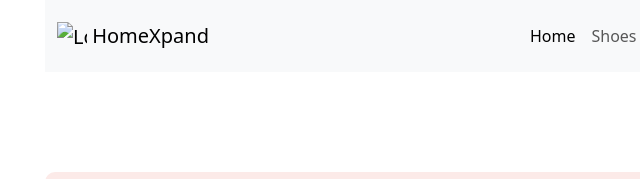
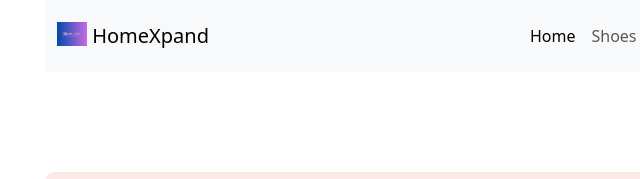
Before and after one commit to alriad56/HomeXpand, a plain HTML site: page index.html in a window 1280 px wide. Shown: the top 179 px of the page, 37-677 px from the left. Drawn offline with nearby package versions, Linux system fonts and the light colour scheme; the site is published under a folder, as on GitHub Pages, so addresses that start at the root find nothing.

Commit message:
HomeXpand rebuild done

```diff
--- a/index.html
+++ b/index.html
@@ -15,7 +15,7 @@
     <nav class="navbar bg-body-tertiary">
       <div class="container-fluid">
         <a class="navbar-brand" href="#">
-          <img src="/images/HomeXpand(11).png" alt="Logo" width="30" height="24" class="d-inline-block align-text-top">
+          <img src="images/HomeXpand(11).png" alt="Logo" width="30" height="24" class="d-inline-block align-text-top">
           HomeXpand
         </a>
         <nav class="navbar navbar-expand-lg bg-body-tertiary">
```
